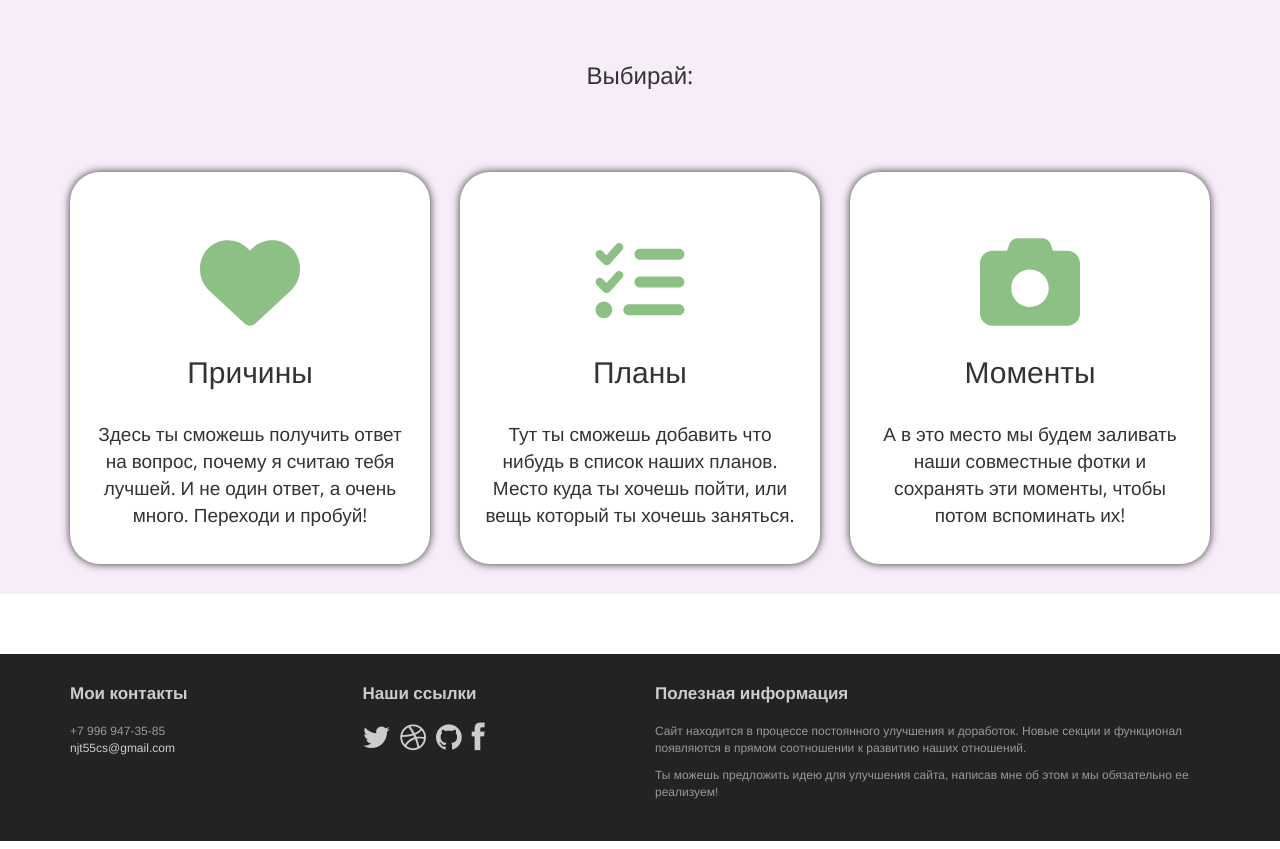
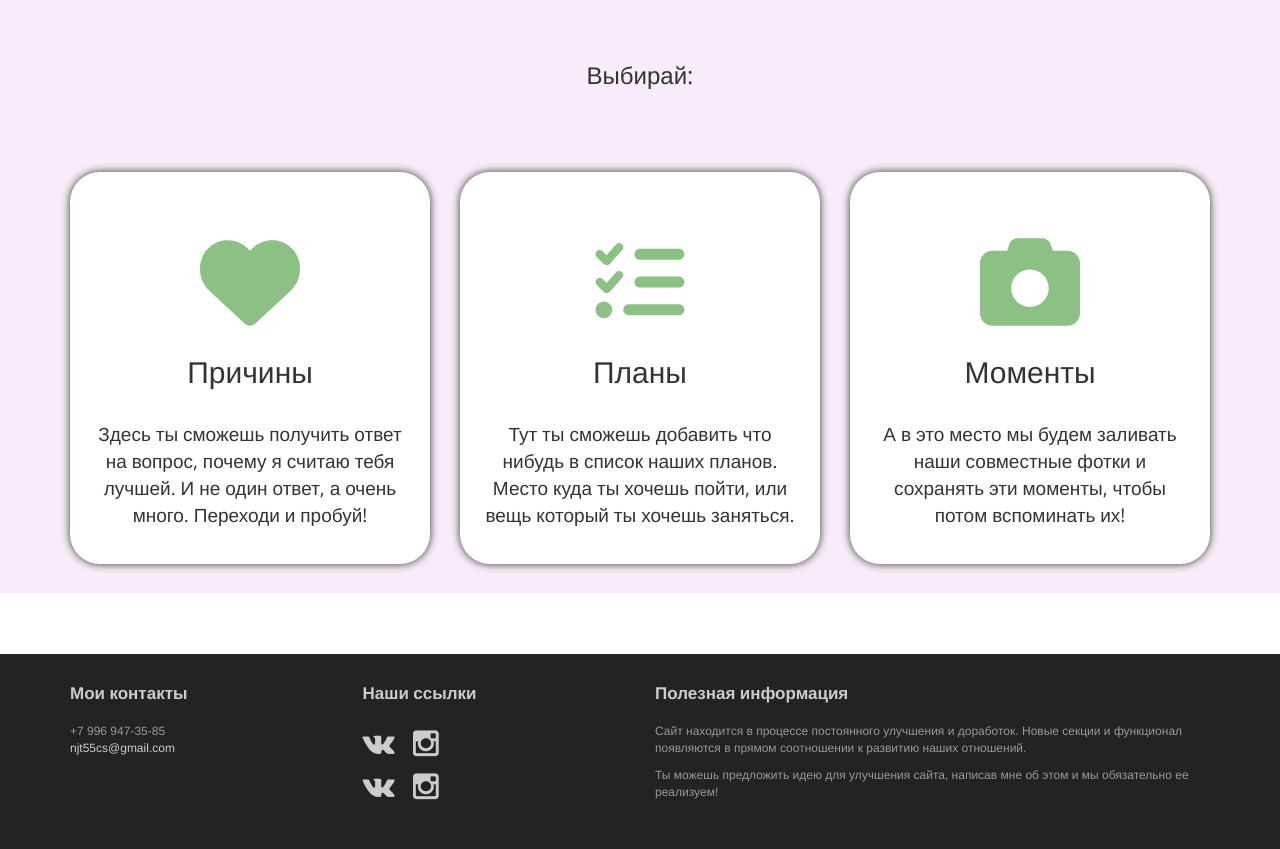
Before and after one commit to nylinary/yulia, a Django app: page / in a window 1280 px wide. Shown: the part 755-1604 px from the top of the page. Run offline with Django 3.2, Linux system fonts and the light colour scheme; some libraries are stand-ins or nearby versions.

Commit message:
Social links

```diff
--- a/static/main/css/main.css
+++ b/static/main/css/main.css
@@ -70,8 +70,8 @@ img.pull-left { margin-right: 10px; }
 	.footer1 .entry-meta { border-top: 1px solid #ccc; border-bottom: 1px solid #ccc; margin: 0 0 35px 0; padding: 2px 0; color: #888888; font-size: 12px; font-size: 0.75rem; }
 		.footer1 .entry-meta a { color: #333333; }
 		.footer1 .entry-meta .meta-in { border-top: 1px solid #ccc; border-bottom: 1px solid #ccc; padding: 10px 0; }
-	.follow-me-icons { font-size:30px; }
-		.follow-me-icons i { float:left; margin:0 10px 0 0; }
+	.follow-me-icons { font-size:30px;}
+		.follow-me-icons i {margin:0 10px 0 0; text-align:center;}
 
 .footer2 { background: #191919; padding: 15px 0; color: #777; font-size: 12px; }
 	.footer2 a { color: #aaa; }
--- a/templates/main/base.html
+++ b/templates/main/base.html
@@ -90,11 +90,12 @@
                     <div class="col-md-3 widget">
                         <h3 class="widget-title">Наши ссылки</h3>
                         <div class="widget-body">
-                                <p class="follow-me-icons">
-                                    <a href=""><i class="fa fa-twitter fa-2"></i></a>
-                                    <a href=""><i class="fa fa-dribbble fa-2"></i></a>
-                                    <a href=""><i class="fa fa-github fa-2"></i></a>
-                                    <a href=""><i class="fa fa-facebook fa-2"></i></a>
+                                <p class="follow-me-icons ">
+                                    <a href="https://vk.com/nik_laid"><i class="fa fa-vk fa-2"></i></a>
+                                    <a href="https://instagram.com/nylinary"><i class="fa fa-instagram fa-2"></i></a>
+                                    <br>
+                                    <a href="https://vk.com/lizagerasimenko"><i class="fa fa-vk fa-2"></i></a>
+                                    <a href="https://instagram.com/liza_gerasimenko_"><i class="fa fa-instagram fa-2"></i></a>
                                 </p>
                             </div>
                         </div>
```
Also changed, not shown: static/main/css/custom.css (line endings or trailing spaces).
